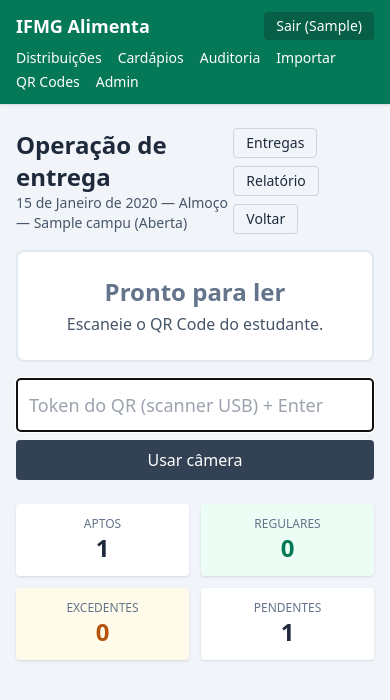
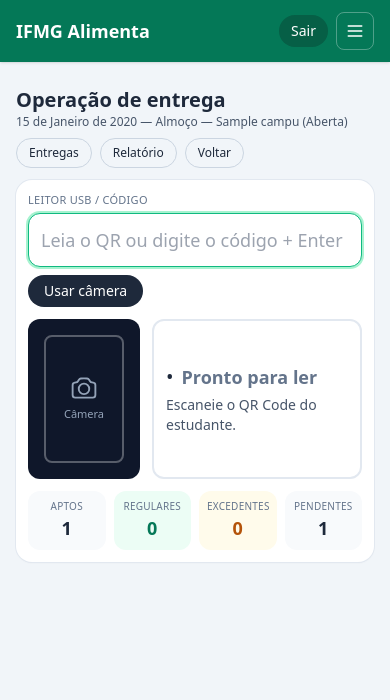
Before and after one commit to lucianovilasboas/pnae, a Django app: page /distribuicoes/1/operar/ in a window 390 px wide. Shown: the top 700 px of the page. Run offline with Django 5.2, Linux system fonts and the light colour scheme; a user stored in the database is signed in; tables that the repository leaves empty hold one stand-in row (values such as "Sample post"); data that the repository does not hold is empty; some libraries are stand-ins or nearby versions.

Commit message:
feat: menu mobile com hamburguer e tela de operacao renovada

```diff
--- /dev/null
+++ b/templates/_nav_links.html
@@ -0,0 +1,20 @@
+{% with path=request.path %}
+{% if user.is_superuser or user.role == 'ADMIN' or user.role == 'OPERATOR' %}
+  <a href="{% url 'distributions:list' %}"
+     class="{{ link_class }}{% if '/distribuicoes/' in path %} {{ active_class }}{% endif %}">Distribuições</a>
+  <a href="{% url 'menus:list' %}"
+     class="{{ link_class }}{% if '/cardapios/' in path %} {{ active_class }}{% endif %}">Cardápios</a>
+{% endif %}
+{% if user.is_superuser or user.role == 'ADMIN' or user.role == 'MANAGER' %}
+  <a href="{% url 'audit:list' %}"
+     class="{{ link_class }}{% if '/auditoria/' in path %} {{ active_class }}{% endif %}">Auditoria</a>
+{% endif %}
+{% if user.is_superuser or user.role == 'ADMIN' %}
+  <a href="{% url 'students_pages:import-page' %}"
+     class="{{ link_class }}{% if '/estudantes/importar/' in path %} {{ active_class }}{% endif %}">Importar</a>
+  <a href="{% url 'students_pages:qr-page' %}"
+     class="{{ link_class }}{% if '/estudantes/qr/' in path %} {{ active_class }}{% endif %}">QR Codes</a>
+  <a href="/admin/"
+     class="{{ link_class }}{% if '/admin/' in path %} {{ active_class }}{% endif %}">Admin</a>
+{% endif %}
+{% endwith %}
--- a/templates/base.html
+++ b/templates/base.html
@@ -2,39 +2,54 @@
 <html lang="pt-br">
 <head>
   <meta charset="utf-8">
-  <meta name="viewport" content="width=device-width, initial-scale=1">
+  <meta name="viewport" content="width=device-width, initial-scale=1, viewport-fit=cover">
   <title>{% block title %}IFMG Alimenta{% endblock %}</title>
   {# ADR-004: Tailwind via CDN no MVP; build standalone depois. #}
   <script src="https://cdn.tailwindcss.com"></script>
+  <style>
+    /* Esconde o marcador nativo do <summary> (ícone do hambúrguer é próprio). */
+    summary.menu-toggle::-webkit-details-marker { display: none; }
+    summary.menu-toggle { list-style: none; }
+  </style>
 </head>
 <body class="min-h-screen bg-slate-100 text-slate-800">
-  <header class="bg-emerald-700 text-white shadow">
+  <header class="sticky top-0 z-30 bg-emerald-700 text-white shadow">
     <div class="mx-auto max-w-5xl px-4 py-3">
       <div class="flex items-center justify-between gap-2">
         <a href="{% url 'distributions:home' %}" class="text-lg font-semibold">IFMG Alimenta</a>
+
         {% if user.is_authenticated %}
-          <form method="post" action="{% url 'logout' %}">
-            {% csrf_token %}
-            <button class="rounded bg-emerald-800 px-3 py-1 text-sm hover:bg-emerald-900">
-              Sair ({{ user.get_short_name }})
-            </button>
-          </form>
+          <div class="flex items-center gap-2">
+            <form method="post" action="{% url 'logout' %}">
+              {% csrf_token %}
+              <button class="rounded-full bg-emerald-800 px-3 py-1.5 text-sm hover:bg-emerald-900">
+                Sair
+              </button>
+            </form>
+
+            {# Hambúrguer: só no celular. Sem JS (details/summary). #}
+            <details id="nav-menu" class="relative sm:hidden">
+              <summary class="menu-toggle flex cursor-pointer items-center rounded-lg border border-white/30 p-2 hover:bg-emerald-800"
+                       aria-label="Menu">
+                <svg xmlns="http://www.w3.org/2000/svg" class="h-5 w-5" fill="none"
+                     viewBox="0 0 24 24" stroke="currentColor" stroke-width="2">
+                  <path stroke-linecap="round" stroke-linejoin="round"
+                        d="M4 6h16M4 12h16M4 18h16" />
+                </svg>
+              </summary>
+              <div class="absolute right-0 z-40 mt-2 w-56 rounded-2xl bg-emerald-700 p-2 text-sm shadow-xl ring-1 ring-emerald-900/40">
+                <nav class="flex flex-col gap-1">
+                  {% include "_nav_links.html" with link_class="block rounded-lg px-3 py-2 hover:bg-emerald-800" active_class="bg-emerald-800 font-semibold" %}
+                </nav>
+              </div>
+            </details>
+          </div>
         {% endif %}
       </div>
+
       {% if user.is_authenticated %}
-        <nav class="mt-2 flex flex-wrap items-center gap-x-4 gap-y-1 text-sm">
-          {% if user.is_superuser or user.role == 'ADMIN' or user.role == 'OPERATOR' %}
-            <a href="{% url 'distributions:list' %}" class="hover:underline">Distribuições</a>
-            <a href="{% url 'menus:list' %}" class="hover:underline">Cardápios</a>
-          {% endif %}
-          {% if user.is_superuser or user.role == 'ADMIN' or user.role == 'MANAGER' %}
-            <a href="{% url 'audit:list' %}" class="hover:underline">Auditoria</a>
-          {% endif %}
-          {% if user.is_superuser or user.role == 'ADMIN' %}
-            <a href="{% url 'students_pages:import-page' %}" class="hover:underline">Importar</a>
-            <a href="{% url 'students_pages:qr-page' %}" class="hover:underline">QR Codes</a>
-            <a href="/admin/" class="hover:underline">Admin</a>
-          {% endif %}
+        <nav class="mt-2 hidden flex-wrap items-center gap-x-4 gap-y-1 text-sm sm:flex">
+          {% include "_nav_links.html" with link_class="hover:underline" active_class="font-semibold underline" %}
         </nav>
       {% endif %}
     </div>
--- a/templates/distributions/operation.html
+++ b/templates/distributions/operation.html
@@ -3,74 +3,116 @@
 {% block title %}Operação — IFMG Alimenta{% endblock %}
 
 {% block content %}
-  <div class="mb-4 flex items-center justify-between">
+  <div class="mb-3 flex flex-wrap items-start justify-between gap-2">
     <div>
-      <h1 class="text-2xl font-bold">Operação de entrega</h1>
-      <p class="text-sm text-slate-600">
+      <h1 class="text-xl font-bold sm:text-2xl">Operação de entrega</h1>
+      <p class="text-xs text-slate-600 sm:text-sm">
         {{ distribution.service_date }} — {{ distribution.get_meal_type_display }} —
         {{ distribution.campus.name }} ({{ distribution.get_status_display }})
       </p>
     </div>
-    <div class="flex flex-wrap gap-2">
+    <div class="flex flex-wrap gap-2 text-xs">
       <a href="{% url 'distributions:deliveries' distribution.pk %}"
-         class="rounded border border-slate-300 px-3 py-1 text-sm">Entregas</a>
+         class="rounded-full border border-slate-300 px-3 py-1.5">Entregas</a>
       <a href="{% url 'distributions:report' distribution.pk %}"
-         class="rounded border border-slate-300 px-3 py-1 text-sm">Relatório</a>
+         class="rounded-full border border-slate-300 px-3 py-1.5">Relatório</a>
       <a href="{% url 'distributions:list' %}"
-         class="rounded border border-slate-300 px-3 py-1 text-sm">Voltar</a>
+         class="rounded-full border border-slate-300 px-3 py-1.5">Voltar</a>
     </div>
-  </div>  {% if distribution.status != 'OPEN' %}
-    <div class="mb-4 rounded border border-amber-300 bg-amber-50 p-3 text-sm text-amber-800">
+  </div>
+
+  {% if distribution.status != 'OPEN' %}
+    <div class="mb-3 rounded-xl border border-amber-300 bg-amber-50 p-3 text-sm text-amber-800">
       Esta distribuição não está aberta. Abra-a na lista de distribuições para operar.
     </div>
   {% endif %}
 
-  <div id="feedback"
-       class="mb-4 rounded-lg border-2 border-slate-200 bg-white p-6 text-center">
-    <div id="feedback-title" class="text-2xl font-bold text-slate-500">Pronto para ler</div>
-    <div id="feedback-detail" class="mt-1 text-slate-600">Escaneie o QR Code do estudante.</div>
+  <section class="rounded-2xl bg-white p-3 shadow-sm ring-1 ring-slate-200 sm:p-4">
+    {# Leitor USB / código (caminho principal) #}
+    <label for="scan" class="mb-1 block text-[11px] font-medium uppercase tracking-wide text-slate-500">
+      Leitor USB / código
+    </label>
+    <input id="scan" type="text" autofocus autocomplete="off"
+           placeholder="Leia o QR ou digite o código + Enter"
+           class="w-full rounded-xl border border-slate-300 p-3 text-lg
+                  focus:border-emerald-500 focus:outline-none focus:ring-2 focus:ring-emerald-200">
+
+    <div class="mt-2 flex flex-wrap items-center gap-2">
+      <button id="cam-toggle" type="button" hidden
+              class="rounded-full bg-slate-800 px-4 py-1.5 text-sm text-white hover:bg-slate-700">
+        Usar câmera
+      </button>
+      <button id="cam-switch" type="button" hidden
+              class="rounded-full border border-slate-300 px-4 py-1.5 text-sm hover:bg-slate-50">
+        Virar câmera
+      </button>
+      <span id="cam-hint" class="hidden text-xs text-slate-500"></span>
     </div>
 
-  <div class="mb-6 flex flex-col gap-2 sm:flex-row">
-    <input id="scan" type="text" autofocus autocomplete="off"
-           placeholder="Token do QR (scanner USB) + Enter"
-           class="flex-1 rounded border border-slate-300 p-3 text-lg">
-    <button id="cam-toggle" type="button" hidden
-            class="rounded bg-slate-700 px-4 py-2 text-white">Usar câmera</button>
-    <button id="cam-switch" type="button" hidden
-            class="rounded border border-slate-300 px-4 py-2">Virar câmera</button>
+    {# Câmera (compacta) + confirmação, lado a lado #}
+    <div class="mt-3 flex items-stretch gap-3">
+      <div class="relative h-40 w-28 shrink-0 overflow-hidden rounded-xl bg-slate-900 sm:h-52 sm:w-40">
+        <video id="video" class="hidden h-full w-full object-cover" playsinline muted></video>
+        <div id="cam-placeholder"
+             class="absolute inset-0 flex flex-col items-center justify-center gap-1 text-slate-400">
+          <svg xmlns="http://www.w3.org/2000/svg" class="h-7 w-7" fill="none"
+               viewBox="0 0 24 24" stroke="currentColor" stroke-width="1.6">
+            <path stroke-linecap="round" stroke-linejoin="round"
+                  d="M6.827 6.175A2.31 2.31 0 015.186 7.23c-.38.054-.757.112-1.134.175C2.999 7.58 2.25 8.507 2.25 9.574V18a2.25 2.25 0 002.25 2.25h15A2.25 2.25 0 0021.75 18V9.574c0-1.067-.75-1.994-1.802-2.169a47.865 47.865 0 00-1.134-.175 2.31 2.31 0 01-1.64-1.055l-.822-1.316a2.192 2.192 0 00-1.736-1.039 48.774 48.774 0 00-5.232 0 2.192 2.192 0 00-1.736 1.039l-.821 1.316z" />
+            <path stroke-linecap="round" stroke-linejoin="round"
+                  d="M16.5 12.75a4.5 4.5 0 11-9 0 4.5 4.5 0 019 0z" />
+          </svg>
+          <span class="text-[11px]">Câmera</span>
         </div>
-  <p id="cam-hint" class="mb-4 hidden text-sm text-slate-500"></p>
-  <video id="video" class="mb-6 hidden w-full max-w-sm rounded" playsinline muted></video>
+        {# Moldura de leitura (decorativa) #}
+        <div class="pointer-events-none absolute inset-4 rounded-lg border-2 border-white/30"></div>
+      </div>
 
-  <section class="mb-6 grid grid-cols-2 gap-3 sm:grid-cols-4">
-    <div class="rounded bg-white p-3 text-center shadow">
-      <div class="text-xs uppercase text-slate-500">Aptos</div>
-      <div id="t-eligible" class="text-2xl font-bold">{{ summary.eligible }}</div>
+      <div id="feedback"
+           class="flex flex-1 flex-col justify-center rounded-xl border-2 border-slate-200 bg-white p-3 text-left sm:p-4">
+        <div class="flex items-center gap-2">
+          <span id="feedback-icon" class="text-xl leading-none">•</span>
+          <span id="feedback-title" class="text-lg font-bold text-slate-500 sm:text-xl">Pronto para ler</span>
         </div>
-    <div class="rounded bg-emerald-50 p-3 text-center shadow">
-      <div class="text-xs uppercase text-slate-500">Regulares</div>
-      <div id="t-regular" class="text-2xl font-bold text-emerald-700">{{ summary.regularValid }}</div>
+        <div id="feedback-detail" class="mt-1 text-sm text-slate-600">
+          Escaneie o QR Code do estudante.
         </div>
-    <div class="rounded bg-amber-50 p-3 text-center shadow">
-      <div class="text-xs uppercase text-slate-500">Excedentes</div>
-      <div id="t-extras" class="text-2xl font-bold text-amber-700">{{ summary.extrasValid }}</div>
       </div>
-    <div class="rounded bg-white p-3 text-center shadow">
-      <div class="text-xs uppercase text-slate-500">Pendentes</div>
-      <div id="t-pending" class="text-2xl font-bold">{{ summary.pending }}</div>
     </div>
-  </section>
 
-  <div id="extra-box" class="hidden rounded-lg border border-amber-300 bg-amber-50 p-4">
+    {# Totais em chips #}
+    <div class="mt-3 grid grid-cols-4 gap-2 text-center">
+      <div class="rounded-xl bg-slate-50 p-2">
+        <div class="text-[10px] uppercase tracking-wide text-slate-500">Aptos</div>
+        <div id="t-eligible" class="text-lg font-bold">{{ summary.eligible }}</div>
+      </div>
+      <div class="rounded-xl bg-emerald-50 p-2">
+        <div class="text-[10px] uppercase tracking-wide text-slate-500">Regulares</div>
+        <div id="t-regular" class="text-lg font-bold text-emerald-700">{{ summary.regularValid }}</div>
+      </div>
+      <div class="rounded-xl bg-amber-50 p-2">
+        <div class="text-[10px] uppercase tracking-wide text-slate-500">Excedentes</div>
+        <div id="t-extras" class="text-lg font-bold text-amber-700">{{ summary.extrasValid }}</div>
+      </div>
+      <div class="rounded-xl bg-slate-50 p-2">
+        <div class="text-[10px] uppercase tracking-wide text-slate-500">Pendentes</div>
+        <div id="t-pending" class="text-lg font-bold">{{ summary.pending }}</div>
+      </div>
+    </div>
+
+    {# Excedente (aparece quando há duplicidade) #}
+    <div id="extra-box" class="mt-3 hidden rounded-xl border border-amber-300 bg-amber-50 p-3">
       <p class="mb-2 text-sm text-amber-800">
         Entrega excedente exige autorização e motivo. O autorizador é o usuário atual.
       </p>
+      <div class="flex flex-col gap-2 sm:flex-row">
         <input id="extra-reason" type="text" placeholder="Motivo"
-           class="mb-2 w-full rounded border border-slate-300 p-2">
+               class="flex-1 rounded-lg border border-slate-300 p-2">
         <button id="extra-confirm" type="button"
-            class="rounded bg-amber-700 px-4 py-2 text-white">Registrar excedente</button>
+                class="rounded-lg bg-amber-700 px-4 py-2 text-white">Registrar excedente</button>
       </div>
+    </div>
+  </section>
 
   <script src="{% static 'vendor/zxing/zxing-browser.min.js' %}"></script>
   <script>
@@ -81,24 +123,37 @@
 
     const input = document.getElementById('scan');
     const fb = document.getElementById('feedback');
+    const fbIcon = document.getElementById('feedback-icon');
     const fbTitle = document.getElementById('feedback-title');
     const fbDetail = document.getElementById('feedback-detail');
     const extraBox = document.getElementById('extra-box');
+    const video = document.getElementById('video');
+    const camPlaceholder = document.getElementById('cam-placeholder');
     let lastToken = null;
+
+    // Classes de layout da confirmação (preservadas ao colorir).
+    const FB_BASE = 'flex flex-1 flex-col justify-center rounded-xl border-2 p-3 text-left sm:p-4';
 
     function focusInput() { input.focus(); }
 
+    function setCameraVisible(on) {
+      video.classList.toggle('hidden', !on);
+      camPlaceholder.classList.toggle('hidden', on);
+    }
+
     function paint(result, data) {
       const styles = {
-        DELIVERED: ['border-emerald-500', 'bg-emerald-50', 'text-emerald-700', 'Entregue'],
-        ALREADY_DELIVERED: ['border-red-500', 'bg-red-50', 'text-red-700', 'Já entregue'],
-        INVALID_TOKEN: ['border-amber-500', 'bg-amber-50', 'text-amber-700', 'QR inválido'],
-        INELIGIBLE: ['border-amber-500', 'bg-amber-50', 'text-amber-700', 'Inelegível'],
-        DISTRIBUTION_CLOSED: ['border-amber-500', 'bg-amber-50', 'text-amber-700', 'Distribuição fechada'],
+        DELIVERED: ['border-emerald-500', 'bg-emerald-50', 'text-emerald-700', 'Entregue', '✓'],
+        ALREADY_DELIVERED: ['border-red-500', 'bg-red-50', 'text-red-700', 'Já entregue', '✕'],
+        INVALID_TOKEN: ['border-amber-500', 'bg-amber-50', 'text-amber-700', 'QR inválido', '?'],
+        INELIGIBLE: ['border-amber-500', 'bg-amber-50', 'text-amber-700', 'Inelegível', '!'],
+        DISTRIBUTION_CLOSED: ['border-amber-500', 'bg-amber-50', 'text-amber-700', 'Distribuição fechada', '!'],
       };
-      const s = styles[result] || ['border-slate-300', 'bg-white', 'text-slate-700', 'Resultado'];
-      fb.className = 'mb-4 rounded-lg border-2 p-6 text-center ' + s[0] + ' ' + s[1];
-      fbTitle.className = 'text-2xl font-bold ' + s[2];
+      const s = styles[result] || ['border-slate-300', 'bg-white', 'text-slate-700', 'Resultado', '•'];
+      fb.className = `${FB_BASE} ${s[0]} ${s[1]}`;
+      fbIcon.textContent = s[4];
+      fbIcon.className = `text-xl leading-none ${s[2]}`;
+      fbTitle.className = `text-lg font-bold sm:text-xl ${s[2]}`;
       fbTitle.textContent = s[3];
       let detail = data.message || '';
       if (data.student) {
@@ -168,7 +223,6 @@
     const camBtn = document.getElementById('cam-toggle');
     const camSwitchBtn = document.getElementById('cam-switch');
     const camHint = document.getElementById('cam-hint');
-    const video = document.getElementById('video');
     let reader = null;
     let controls = null;
     let facing = 'environment';
@@ -201,18 +255,19 @@
         controls = await reader.decodeFromConstraints(
           { video: { facingMode: { ideal: facing } } }, video, onCameraResult
         );
-        video.classList.remove('hidden');
+        setCameraVisible(true);
         camSwitchBtn.hidden = false;
         camBtn.textContent = 'Parar câmera';
         showHint('');
       } catch (e) {
+        setCameraVisible(false);
         showHint('Não foi possível abrir a câmera. Use HTTPS, permita o acesso ou use o leitor USB.');
       }
     }
 
     function stopCamera() {
       if (controls) { controls.stop(); controls = null; }
-      video.classList.add('hidden');
+      setCameraVisible(false);
       camSwitchBtn.hidden = true;
       camBtn.textContent = 'Usar câmera';
       focusInput();
@@ -229,6 +284,7 @@
       showHint('Para ler com a câmera, acesse por HTTPS. O leitor USB continua funcionando.');
     }
 
+    setCameraVisible(false);
     focusInput();
     refreshTotals();
     setInterval(refreshTotals, 5000);
```
Also changed, not shown: apps/distributions/tests.py (+18 -0 lines). Lines whose indentation alone changed are shown as unchanged.
